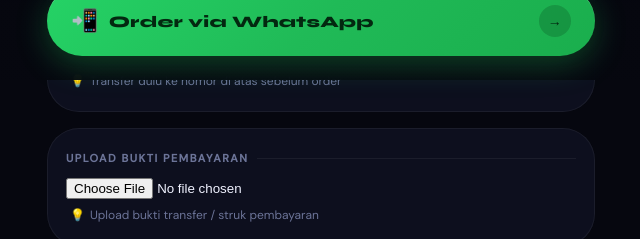
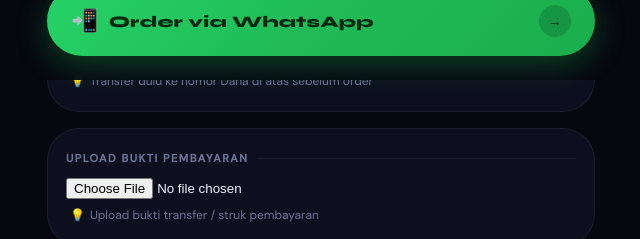
Before and after one commit to Skyzhumd/dliistore, a plain HTML site: page index.html in a window 1280 px wide. Shown: the part 720-959 px from the top of the page, 319-959 px from the left. Drawn offline with Linux system fonts and the light colour scheme.

Commit message:
Add files via upload

```diff
--- a/index.html
+++ b/index.html
@@ -639,7 +639,7 @@
   </div>
   <div class="input-hint">
     <span>💡</span>
-    <span>Transfer dulu ke nomor di atas sebelum order</span>
+    <span>Transfer dulu ke nomor Dana di atas sebelum order</span>
   </div>
 </div>
 
```
